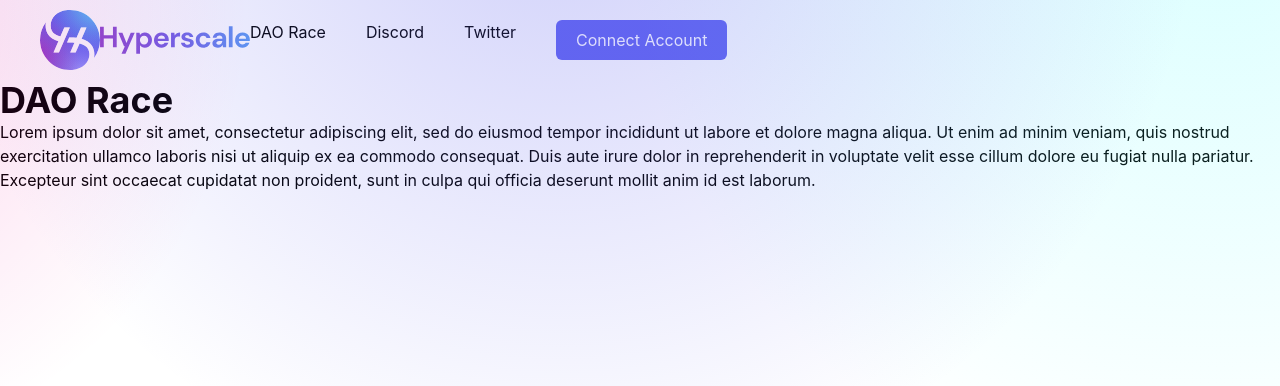
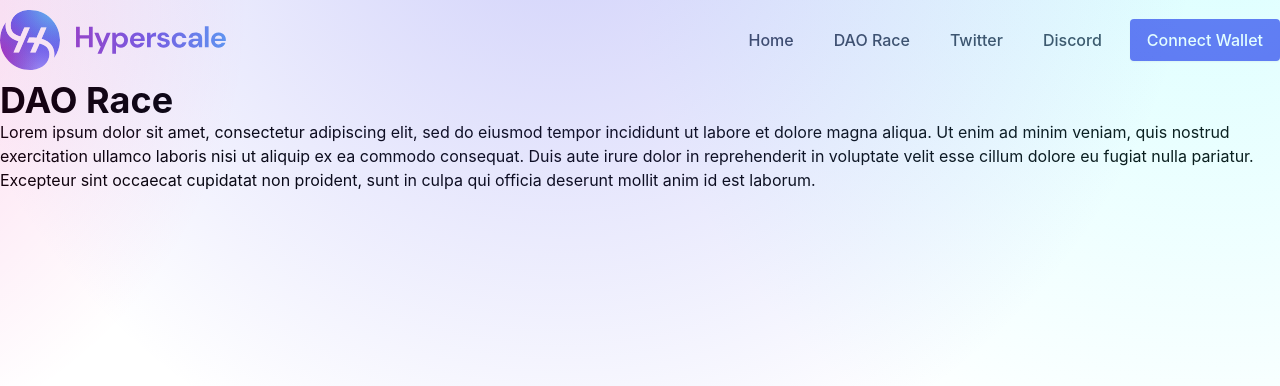
Before and after one commit to tomknig/race, a Next.js app: page / in a window 1280 px wide. Shown: the top 386 px of the page. Built offline with nearby package versions, Linux system fonts and the light colour scheme.

Commit message:
improve navbar, add mobile menu

```diff
--- a/package.json
+++ b/package.json
@@ -8,6 +8,8 @@
     "lint": "next lint"
   },
   "dependencies": {
+    "@headlessui/react": "^1.4.2",
+    "@heroicons/react": "^1.0.5",
     "next": "12.0.7",
     "react": "17.0.2",
     "react-dom": "17.0.2"
--- a/pages/index.js
+++ b/pages/index.js
@@ -1,9 +1,15 @@
-import Head from "next/head";
-import Image from "next/image";
-import styles from "../styles/Home.module.css";
+import { Fragment } from 'react';
+import Head from 'next/head';
+import Image from 'next/image';
+import Link from 'next/link';
+import { Popover, Transition } from '@headlessui/react';
+import { MenuIcon, XIcon } from '@heroicons/react/outline';
+import styles from '../styles/Home.module.css';
 
 // components
-import Explanation from "../components/Explanation/Explanation";
+import Explanation from '../components/Explanation/Explanation';
+
+const connectWallet = () => alert(`Coming soon!`);
 
 export default function Home() {
   return (
@@ -13,18 +19,70 @@ export default function Home() {
         <meta name="viewport" content="initial-scale=1.0, width=device-width" />
       </Head>
 
-      <div className="w-screen flex items-center px-10">
+      <div className="flex justify-center">
+        <div className="w-screen max-w-7xl">
+          <nav>
+            <Popover className="flex items-center justify-between">
+              <Link href="/">
+                <a className="flex items-center gap-x-4">
                     <Image src="/logo.svg" width="60" height="60" alt="" />
                     <Image src="/hyperscale.svg" width="150" height="80" alt="" />
-        <div className="flex space-x-10">
-          <div>DAO Race</div>
-          <div>Discord</div>
-          <div>Twitter</div>
-          <div className="bg-indigo-500 text-white px-5 py-2 rounded-md">
-            Connect Account
+                </a>
+              </Link>
+              {/* Desktop Navigation */}
+              <div className="hidden md:flex md:items-center md:space-x-4">
+                <Link href="/">
+                  <a className="px-3 py-2 rounded-md text-base font-medium text-gray-700 hover:text-gray-900 hover:bg-opacity-30">Home</a>
+                </Link>
+                <a href="#" className="px-3 py-2 rounded-md text-base font-medium text-gray-700 hover:text-gray-900 hover:bg-opacity-30">DAO Race</a>
+                <a href="https://twitter.com/HyperscaleFund" className="px-3 py-2 rounded-md text-base font-medium text-gray-700 hover:text-gray-900 hover:bg-opacity-30" rel="external noreferrer" target="_blank">Twitter</a>
+                <a href="https://discord.com/invite/pVSbzYny2c" className="px-3 py-2 rounded-md text-base font-medium text-gray-700 hover:text-gray-900 hover:bg-opacity-30" rel="external noreferrer" target="_blank">Discord</a>
+                <button className="inline-flex items-center px-4 py-2 border border-transparent font-medium rounded shadow-sm text-white bg-indigo-500 hover:bg-indigo-600 focus:outline-none focus:ring-2 focus:ring-offset-2 focus:ring-indigo-500" onClick={connectWallet}>
+                  Connect Wallet
+                </button>
+              </div>
+              {/* Mobile Navigation */}
+              <div className="-mr-2 flex items-center md:hidden">
+                <Popover.Button className="bg-white bg-opacity-30 rounded-md p-2 inline-flex items-center justify-center text-gray-600 hover:text-gray-500 hover:bg-opacity-40 focus:outline-none focus:ring-2 focus:ring-inset focus:ring-indigo-500">
+                  <span className="sr-only">Open main menu</span>
+                  <MenuIcon className="h-6 w-6" aria-hidden="true" />
+                </Popover.Button>
+              </div>
+              <Transition as={Fragment} enter="duration-150 ease-out" enterFrom="opacity-0 scale-95" enterTo="opacity-100 scale-100" leave="duration-100 ease-in" leaveFrom="opacity-100 scale-100" leaveTo="opacity-0 scale-95">
+                <Popover.Panel focus className="absolute z-10 top-0 inset-x-0 p-2 transition transform origin-top-right md:hidden">
+                  <div className="rounded-lg shadow-md bg-white ring-1 ring-black ring-opacity-5 overflow-hidden">
+                    <div className="px-5 pt-4 flex items-center justify-between">
+                      <div>
+                        <Link href="/">
+                          <a className="flex items-center gap-x-4">
+                            <Image src="/logo.svg" width="60" height="60" alt="" />
+                            <Image src="/hyperscale.svg" width="150" height="80" alt="" />
+                          </a>
+                        </Link>
+                      </div>
+                      <div className="-mr-2">
+                        <Popover.Button className="bg-white rounded-md p-2 inline-flex items-center justify-center text-gray-400 hover:text-gray-500 hover:bg-gray-100 focus:outline-none focus:ring-2 focus:ring-inset focus:ring-indigo-500">
+                          <span className="sr-only">Close main menu</span>
+                          <XIcon className="h-6 w-6" aria-hidden="true" />
+                        </Popover.Button>
                       </div>
                     </div>
+                    <div className="px-2 pt-2 pb-3 space-y-1">
+                      <Link href="/">
+                        <a className="block px-3 py-2 rounded-md text-base font-medium text-gray-700 hover:text-gray-900 hover:bg-gray-50">Home</a>
+                      </Link>
+                      <a href="#" className="block px-3 py-2 rounded-md text-base font-medium text-gray-700 hover:text-gray-900 hover:bg-gray-50">DAO Race</a>
+                      <a href="https://twitter.com/HyperscaleFund" className="block px-3 py-2 rounded-md text-base font-medium text-gray-700 hover:text-gray-900 hover:bg-gray-50" rel="external noreferrer" target="_blank">Twitter</a>
+                      <a href="https://discord.com/invite/pVSbzYny2c" className="block px-3 py-2 rounded-md text-base font-medium text-gray-700 hover:text-gray-900 hover:bg-gray-50" rel="external noreferrer" target="_blank">Discord</a>
                     </div>
+                    <button className="block w-full px-5 py-3 text-center font-medium text-indigo-600 bg-gray-50 hover:bg-gray-100 focus:outline-none focus:ring-2 focus:ring-offset-2 focus:ring-indigo-500" onClick={connectWallet}>
+                      Connect Wallet
+                    </button>
+                  </div>
+                </Popover.Panel>
+              </Transition>
+            </Popover>
+          </nav>
 
           <Explanation />
 
@@ -51,6 +109,8 @@ export default function Home() {
               }}
             />
           </div>
+        </div>
+      </div>
     </>
   );
 }
```
Also changed, not shown: 1 other file (tests, documents, lock files or other folders). Lines whose indentation alone changed are shown as unchanged.
